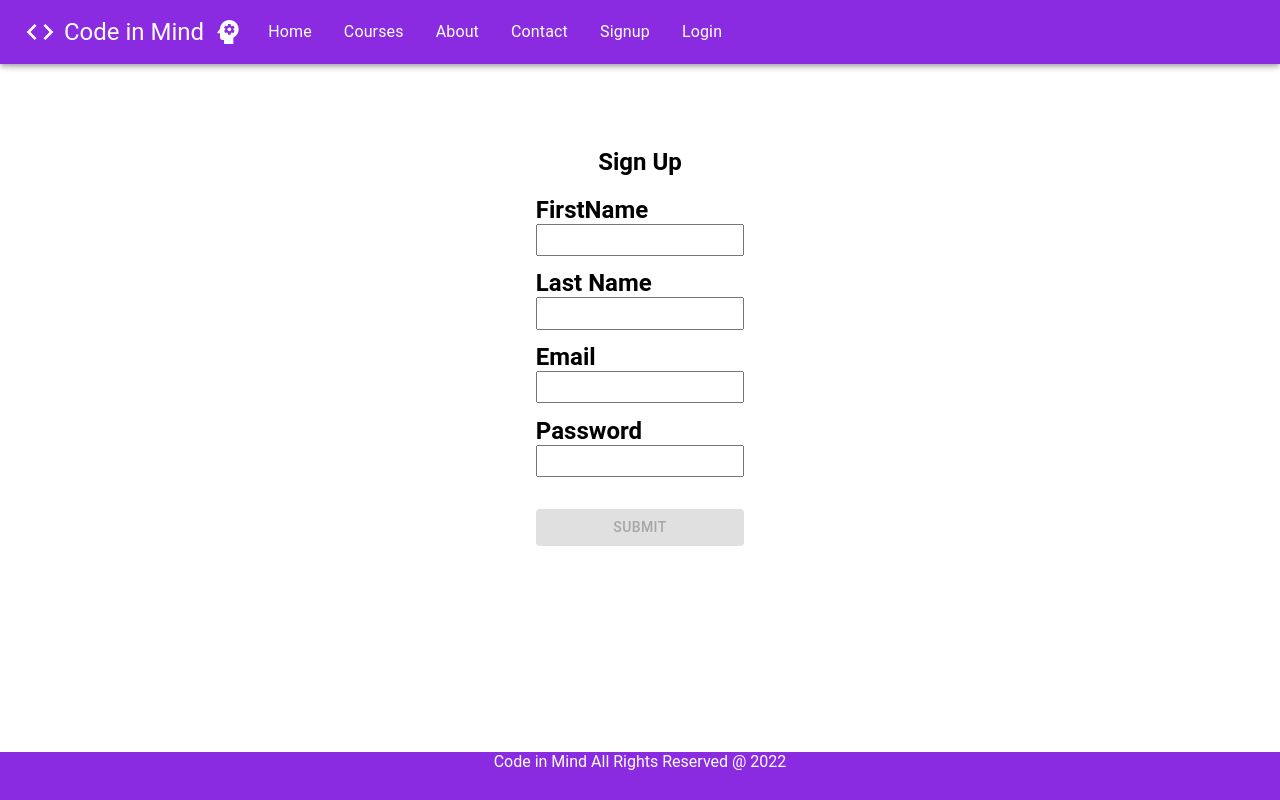
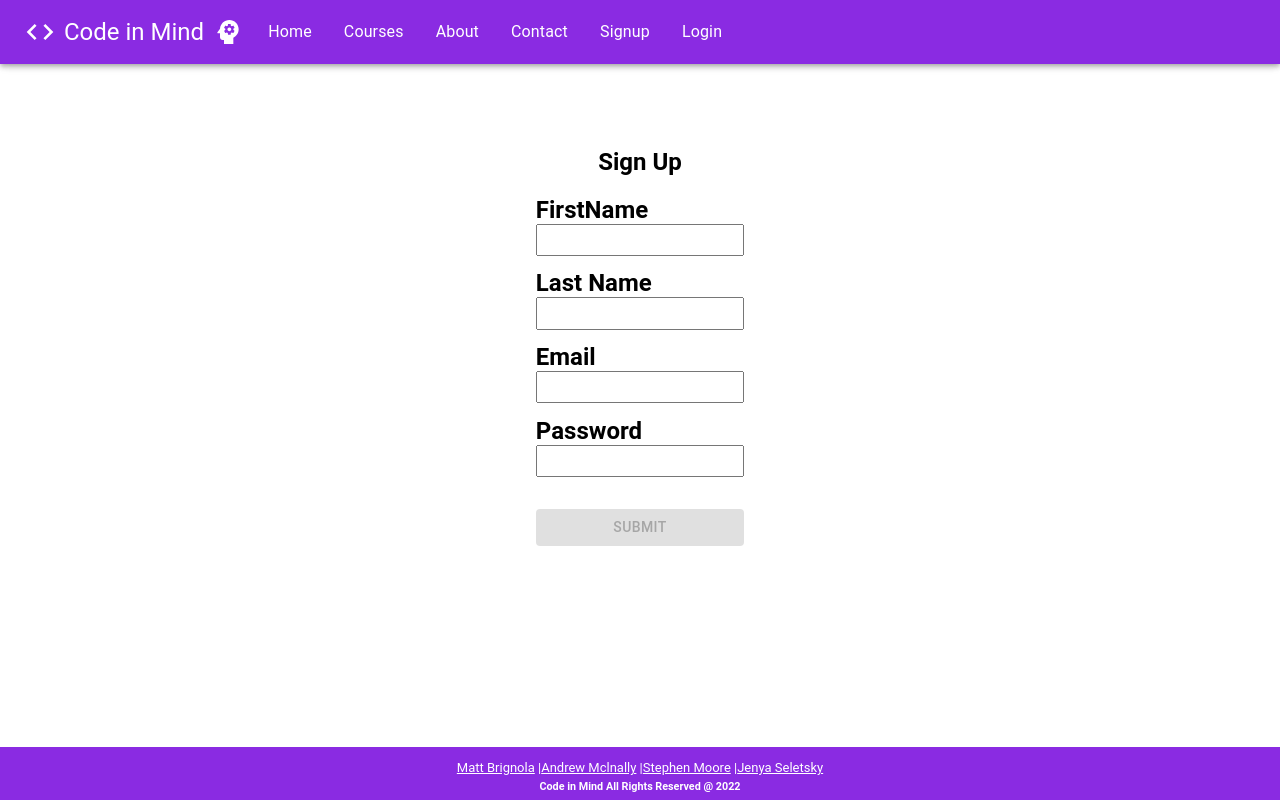
Before and after one commit to judo2000/code_in_mind, a React (Create React App) app in the folder client/: page /signup in a window 1280 px wide. Built offline with nearby package versions, Linux system fonts and the light colour scheme.

Commit message:
updated footer

```diff
--- a/client/public/index.html
+++ b/client/public/index.html
@@ -24,7 +24,7 @@
       work correctly both with client-side routing and a non-root public URL.
       Learn how to configure a non-root public URL by running `npm run build`.
     -->
-    <title>React App</title>
+    <title>Node in Mind</title>
   </head>
   <body>
     <noscript>You need to enable JavaScript to run this app.</noscript>
--- a/client/src/components/Footer.js
+++ b/client/src/components/Footer.js
@@ -2,7 +2,24 @@ import "./footer.styles.css";
 const Footer = () => {
   return (
     <footer id="footer" className="footer text-center">
-      Code in Mind All Rights Reserved @ 2022
+
+            <div className="row">
+                <div className="col l12" >
+                    <p className="white-text"></p>
+                    <a className="hoverable" href="https://linktr.ee/matthewbrignola" target="_blank">Matt
+                        Brignola</a> |
+                    <a className="hoverable" href="https://linktr.ee/AndrewMcInally" target="_blank">Andrew
+                        Mclnally</a> |
+                    <a className="hoverable" href="https://linktr.ee/stephensmoore" target="_blank">Stephen Moore</a> |
+                    <a className="hoverable" href="https://linktr.ee/jenya10016" target="_blank">Jenya
+              Seletsky</a>
+          <h5 className="white-text">Code in Mind  All Rights Reserved @ 2022</h5>
+          <div class="container">
+
+                </div>
+            </div>
+        </div>
+
     </footer>
   );
 };
--- a/client/src/components/footer.styles.css
+++ b/client/src/components/footer.styles.css
@@ -6,7 +6,11 @@ footer {
     background-color: #8a2be2;
     color: white;
     text-align: center;
-    height: 3rem;
+    height: 2rem;
+    line-height: 7%;
+    padding-bottom: .8rem;
+    padding-top: .5rem;
+    font-size: 13px;
 }
 
 footer a:visited {
```
